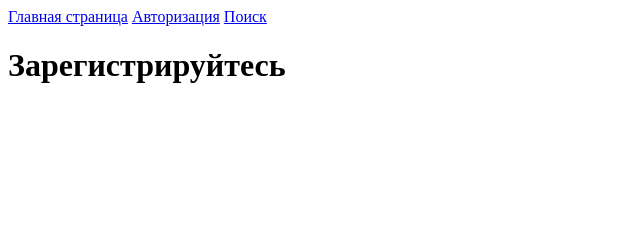
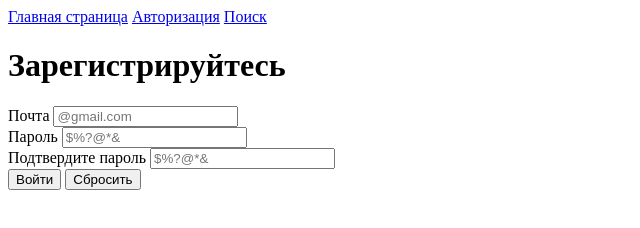
Before and after one commit to Ilurix/lesson_3-4, a plain HTML site: page registration.html in a window 1280 px wide. Shown: the whole page, without its empty margins (0-640 px from the left). Drawn offline with Linux system fonts and the light colour scheme.

Commit message:
оформили страницу регистрации

```diff
--- a/registration.html
+++ b/registration.html
@@ -18,6 +18,30 @@
 
     <h1>Зарегистрируйтесь</h1>
 
+    <form action="https://tests.fomenko.top/echo/index.php" method="post">
+
+        <div>
+            <label for="email">Почта</label>
+            <input name="email" id="email" type="text" placeholder="@gmail.com">
+        </div>
+
+        <div>
+            <label for="password">Пароль</label>
+            <input name="password" id="password" type="password" placeholder="$%?@*&">
+        </div>
+
+        <div>
+            <label for="password">Подтвердите пароль</label>
+            <input name="password" id="password" type="password" placeholder="$%?@*&">
+        </div>
+
+        <div>
+            <button type="submit">Войти</button>
+            <button type="reset">Сбросить</button>
+        </div>
+
+    </form>
+
 </body>
 
 </html>
```
Also changed, not shown: authorization.html (+5 -0 lines).
